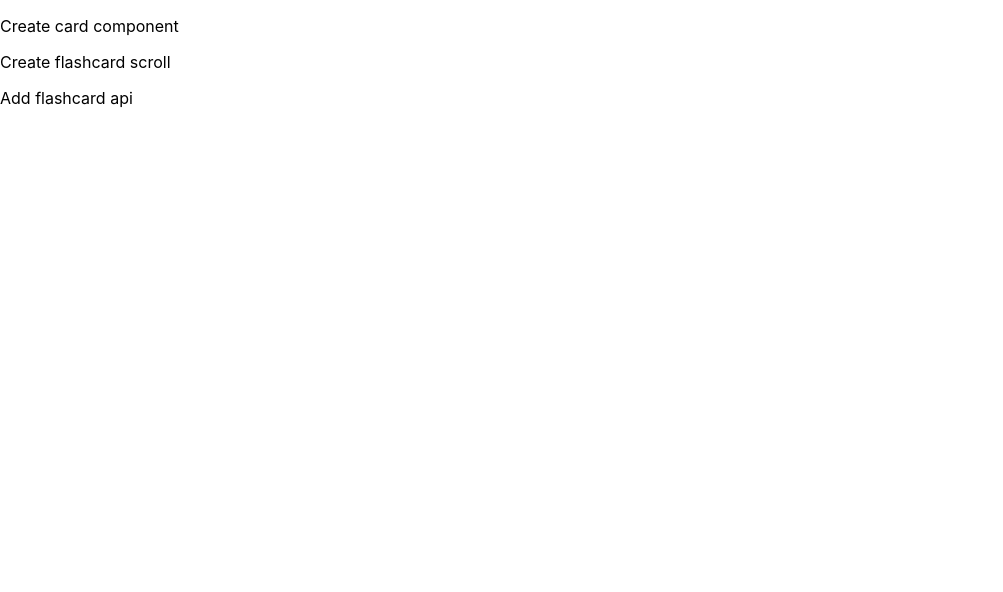
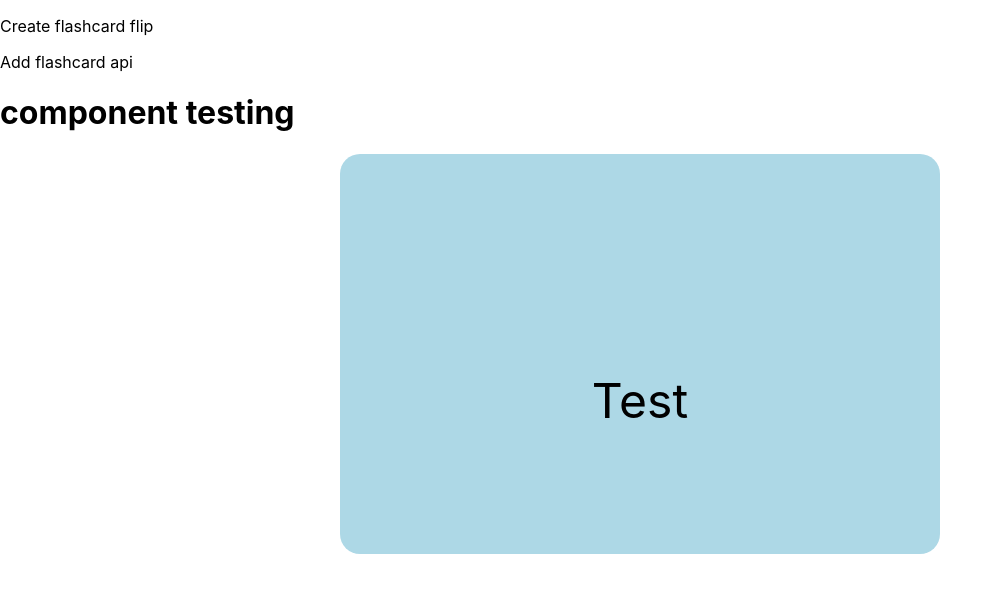
Before and after one commit to nstrimple/flashcard-react, a React (Create React App) app: page / in a window 1280 px wide. Shown: the top 592 px of the page, without its empty margins (0-1003 px from the left). Built offline with nearby package versions, Linux system fonts and the light colour scheme.

Commit message:
Created the card component

```diff
--- a/src/App.js
+++ b/src/App.js
@@ -1,11 +1,13 @@
 import react from "react";
+import Card from "./components/UI/Card/Card";
 
 function App() {
   return (
     <>
-    <p>Create card component</p>
-    <p>Create flashcard scroll</p>
+    <p>Create flashcard flip</p>
     <p>Add flashcard api</p>
+    <h1>component testing</h1>
+    <Card>Test</Card>
     </>
   );
 }
--- /dev/null
+++ b/src/components/UI/Card/Card.js
@@ -0,0 +1,14 @@
+import React from 'react'
+import classes from './Card.module.css'
+
+function Card(props) {
+    return (
+        <div className={classes.Card}>
+            <div className={classes.cardContent}>
+            {props.children}
+            </div>
+        </div>
+    )
+}
+
+export default Card
--- /dev/null
+++ b/src/components/UI/Card/Card.module.css
@@ -0,0 +1,20 @@
+.Card {
+  background-color: lightblue;
+  width: 600px;
+  height: 400px;
+  border-radius: 20px;
+  display: flex;
+  margin-right: auto;
+  margin-left: auto;
+  font-size: 3rem;
+}
+
+.cardContent {
+    position: absolute;
+    top: 50%;
+    left: 50%;
+    margin-right: -50%;
+    transform: translate(-50%, -50%);
+    margin: 0;
+    padding: 0;
+}
```
Also changed, not shown: src/components/Flashcard/Flashcard.js (added, +11 -0 lines).
